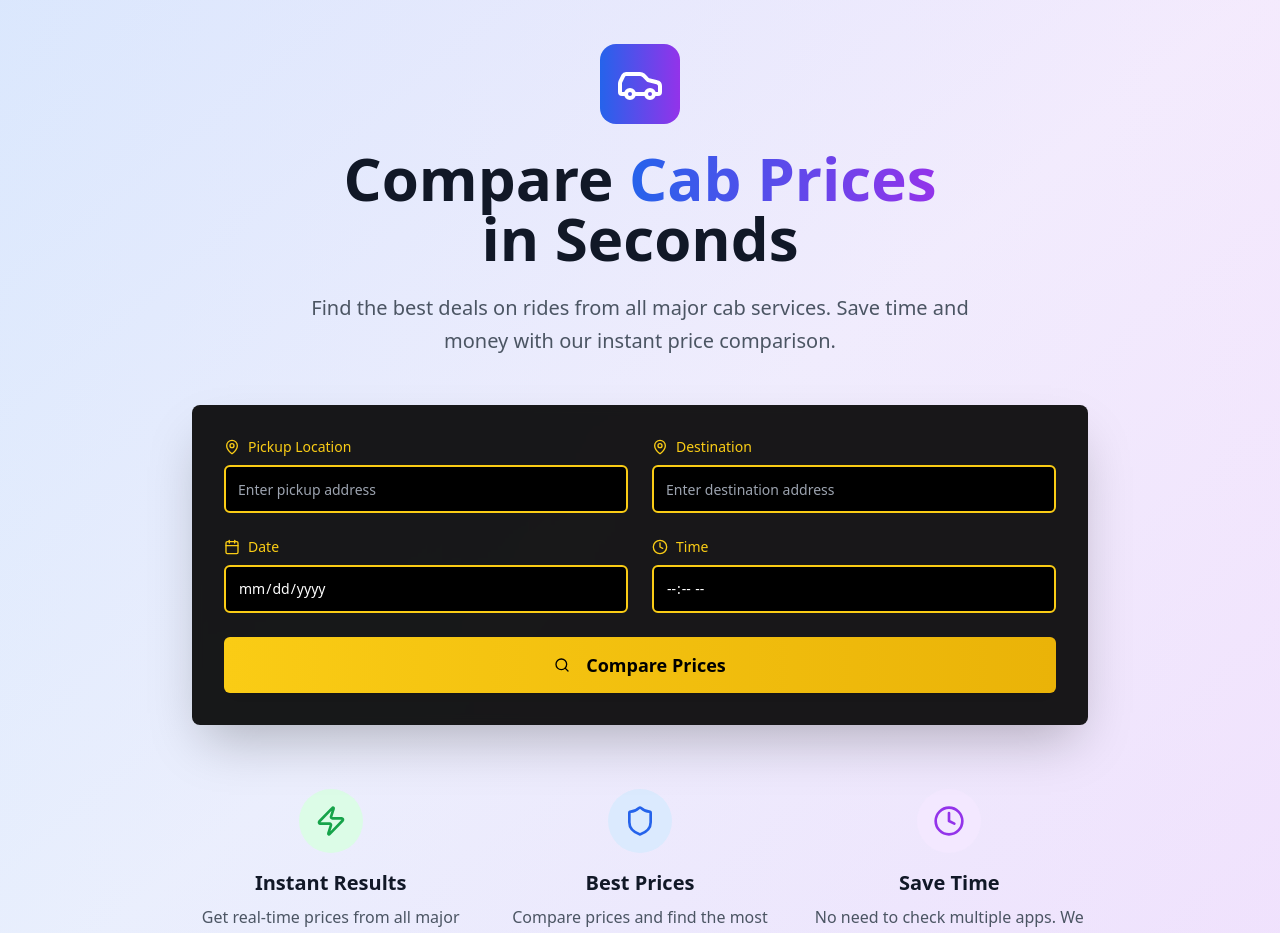
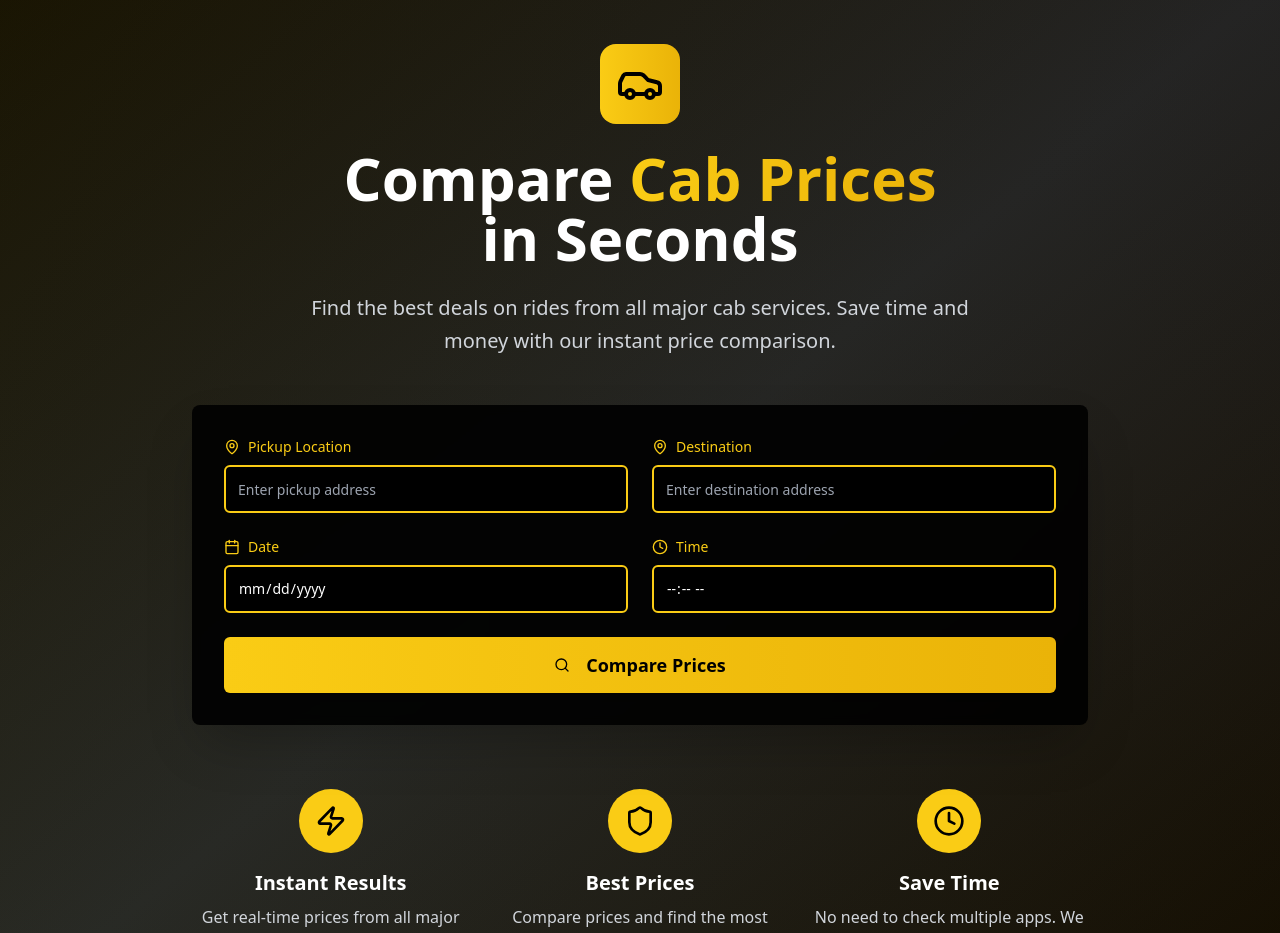
Before and after one commit to Devaryaa/cab-fare-finder-backend, a React (Vite) app: page / in a window 1280 px wide. Shown: the part 20-953 px from the top of the page. Built offline with nearby package versions, Linux system fonts and the light colour scheme.

Commit message:
Apply overall theme
Apply the black and yellow theme to the entire website, including the outer layout and any remaining components.

```diff
--- a/src/pages/Index.tsx
+++ b/src/pages/Index.tsx
@@ -36,23 +36,23 @@ const Index = () => {
   };
 
   return (
-    <div className="min-h-screen bg-gradient-to-br from-blue-50 via-white to-purple-50">
+    <div className="min-h-screen bg-gradient-to-br from-black via-gray-900 to-black">
       {/* Hero Section */}
       <div className="relative overflow-hidden">
-        <div className="absolute inset-0 bg-gradient-to-r from-blue-600/10 to-purple-600/10"></div>
+        <div className="absolute inset-0 bg-gradient-to-r from-yellow-400/10 to-yellow-600/10"></div>
         <div className="relative container mx-auto px-4 py-16">
           <div className="text-center mb-12">
             <div className="flex justify-center mb-6">
-              <div className="bg-gradient-to-r from-blue-600 to-purple-600 p-4 rounded-2xl">
-                <Car className="h-12 w-12 text-white" />
+              <div className="bg-gradient-to-r from-yellow-400 to-yellow-500 p-4 rounded-2xl">
+                <Car className="h-12 w-12 text-black" />
               </div>
             </div>
-            <h1 className="text-5xl md:text-6xl font-bold text-gray-900 mb-6 leading-tight">
-              Compare <span className="bg-gradient-to-r from-blue-600 to-purple-600 bg-clip-text text-transparent">Cab Prices</span>
+            <h1 className="text-5xl md:text-6xl font-bold text-white mb-6 leading-tight">
+              Compare <span className="bg-gradient-to-r from-yellow-400 to-yellow-500 bg-clip-text text-transparent">Cab Prices</span>
               <br />
               in Seconds
             </h1>
-            <p className="text-xl text-gray-600 max-w-2xl mx-auto leading-relaxed">
+            <p className="text-xl text-gray-300 max-w-2xl mx-auto leading-relaxed">
               Find the best deals on rides from all major cab services. Save time and money with our instant price comparison.
             </p>
           </div>
@@ -66,27 +66,27 @@ const Index = () => {
           {!hasSearched && (
             <div className="grid grid-cols-1 md:grid-cols-3 gap-8 max-w-4xl mx-auto">
               <div className="text-center">
-                <div className="bg-green-100 p-4 rounded-full w-16 h-16 mx-auto mb-4 flex items-center justify-center">
-                  <Zap className="h-8 w-8 text-green-600" />
+                <div className="bg-yellow-400 p-4 rounded-full w-16 h-16 mx-auto mb-4 flex items-center justify-center">
+                  <Zap className="h-8 w-8 text-black" />
                 </div>
-                <h3 className="text-xl font-semibold text-gray-900 mb-2">Instant Results</h3>
-                <p className="text-gray-600">Get real-time prices from all major cab services in one search.</p>
+                <h3 className="text-xl font-semibold text-white mb-2">Instant Results</h3>
+                <p className="text-gray-300">Get real-time prices from all major cab services in one search.</p>
               </div>
 
               <div className="text-center">
-                <div className="bg-blue-100 p-4 rounded-full w-16 h-16 mx-auto mb-4 flex items-center justify-center">
-                  <Shield className="h-8 w-8 text-blue-600" />
+                <div className="bg-yellow-400 p-4 rounded-full w-16 h-16 mx-auto mb-4 flex items-center justify-center">
+                  <Shield className="h-8 w-8 text-black" />
                 </div>
-                <h3 className="text-xl font-semibold text-gray-900 mb-2">Best Prices</h3>
-                <p className="text-gray-600">Compare prices and find the most affordable option for your trip.</p>
+                <h3 className="text-xl font-semibold text-white mb-2">Best Prices</h3>
+                <p className="text-gray-300">Compare prices and find the most affordable option for your trip.</p>
               </div>
 
               <div className="text-center">
-                <div className="bg-purple-100 p-4 rounded-full w-16 h-16 mx-auto mb-4 flex items-center justify-center">
-                  <Clock className="h-8 w-8 text-purple-600" />
+                <div className="bg-yellow-400 p-4 rounded-full w-16 h-16 mx-auto mb-4 flex items-center justify-center">
+                  <Clock className="h-8 w-8 text-black" />
                 </div>
-                <h3 className="text-xl font-semibold text-gray-900 mb-2">Save Time</h3>
-                <p className="text-gray-600">No need to check multiple apps. We do the comparison for you.</p>
+                <h3 className="text-xl font-semibold text-white mb-2">Save Time</h3>
+                <p className="text-gray-300">No need to check multiple apps. We do the comparison for you.</p>
               </div>
             </div>
           )}
@@ -97,9 +97,9 @@ const Index = () => {
       {isLoading && (
         <div className="container mx-auto px-4 py-16">
           <div className="text-center">
-            <div className="animate-spin rounded-full h-16 w-16 border-4 border-blue-600 border-t-transparent mx-auto mb-4"></div>
-            <h2 className="text-2xl font-semibold text-gray-900 mb-2">Searching for the best rides...</h2>
-            <p className="text-gray-600">Comparing prices from all available services</p>
+            <div className="animate-spin rounded-full h-16 w-16 border-4 border-yellow-400 border-t-transparent mx-auto mb-4"></div>
+            <h2 className="text-2xl font-semibold text-white mb-2">Searching for the best rides...</h2>
+            <p className="text-gray-300">Comparing prices from all available services</p>
           </div>
         </div>
       )}
```
